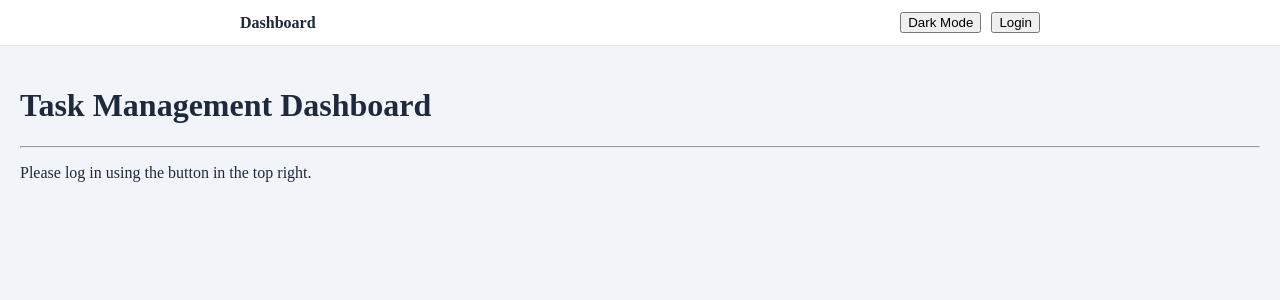
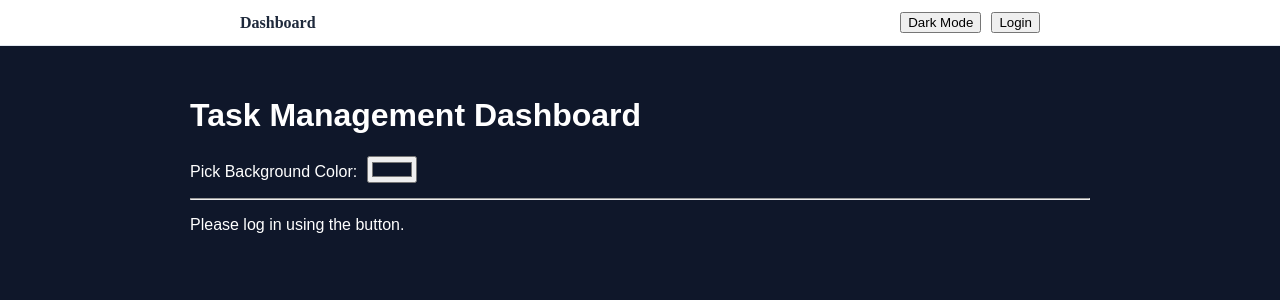
Before and after one commit to GititNick/task-managment-platform-group3, a React (Vite) app in the folder client/: page / in a window 1280 px wide. Shown: the top 300 px of the page. Built offline with nearby package versions, Linux system fonts and the light colour scheme.

Commit message:
Add UI improvements and color filter feature

```diff
--- a/client/src/pages/Dashboard.jsx
+++ b/client/src/pages/Dashboard.jsx
@@ -11,14 +11,19 @@ export default function Dashboard() {
   const [tasksLoading, setTasksLoading] = useState(false);
   const [error, setError] = useState("");
 
-  // Fetch user ID from database when user authenticates
+  // UI ADDITION: background color picker
+  const [bgColor, setBgColor] = useState("#0f172a");
+
+  // search + filter
+  const [searchTerm, setSearchTerm] = useState("");
+  const [filterType, setFilterType] = useState("none");
+
   useEffect(() => {
     if (isAuthenticated && user?.sub) {
       fetchUserId();
     }
   }, [isAuthenticated, user?.sub]);
 
-  // Fetch tasks when userId is available
   useEffect(() => {
     if (userId) {
       fetchUserTasks();
@@ -32,11 +37,9 @@ export default function Dashboard() {
         const data = await response.json();
         setUserId(data.user.id);
       } else {
-        console.error("User not found in database");
         setError("User not found. Please refresh the page.");
       }
     } catch (error) {
-      console.error("Error fetching user:", error);
       setError("Error loading user data");
     }
   };
@@ -47,7 +50,6 @@ export default function Dashboard() {
       const response = await fetch(`/api/tasks/user/${userId}`);
       if (response.ok) {
         const data = await response.json();
-        // Map database tasks to frontend format
         const formattedTasks = data.tasks.map(task => ({
           id: task.id,
           title: task.title,
@@ -59,14 +61,12 @@ export default function Dashboard() {
         setTasks(formattedTasks);
       }
     } catch (error) {
-      console.error("Error fetching tasks:", error);
       setError("Error loading tasks");
     } finally {
       setTasksLoading(false);
     }
   };
 
-  // ➕ Add task to database
   const handleAddTask = async () => {
     if (!newTask.trim()) return;
     if (!userId) {
@@ -77,9 +77,7 @@ export default function Dashboard() {
     try {
       const response = await fetch("/api/tasks", {
         method: "POST",
-        headers: {
-          "Content-Type": "application/json",
-        },
+        headers: { "Content-Type": "application/json" },
         body: JSON.stringify({
           user_id: userId,
           title: newTask,
@@ -92,7 +90,6 @@ export default function Dashboard() {
         const data = await response.json();
         const task = data.task;
 
-        // Add to local state
         setTasks([...tasks, {
           id: task.id,
           title: task.title,
@@ -100,6 +97,7 @@ export default function Dashboard() {
           assignedTo: "You",
           description: task.description
         }]);
+
         setNewTask("");
         setError("");
       } else {
@@ -107,12 +105,10 @@ export default function Dashboard() {
         setError(errorData.error || "Error creating task");
       }
     } catch (error) {
-      console.error("Error adding task:", error);
       setError("Error creating task");
     }
   };
 
-  // ❌ Delete task from database
   const handleDeleteTask = async (id) => {
     try {
       const response = await fetch(`/api/tasks/${id}`, {
@@ -121,71 +117,97 @@ export default function Dashboard() {
 
       if (response.ok) {
         setTasks(tasks.filter(task => task.id !== id));
-        setError("");
       } else {
         setError("Error deleting task");
       }
     } catch (error) {
-      console.error("Error deleting task:", error);
       setError("Error deleting task");
     }
   };
 
-  // 🔄 Update task status in database
   const handleStatusChange = async (id, newStatus) => {
     try {
       const response = await fetch(`/api/tasks/${id}`, {
         method: "PUT",
-        headers: {
-          "Content-Type": "application/json",
-        },
-        body: JSON.stringify({
-          status: newStatus
-        })
+        headers: { "Content-Type": "application/json" },
+        body: JSON.stringify({ status: newStatus })
       });
 
       if (response.ok) {
-        setTasks(prevTasks =>
-          prevTasks.map(task =>
+        setTasks(prev =>
+          prev.map(task =>
             task.id === id ? { ...task, status: newStatus } : task
           )
         );
-        setError("");
       } else {
         setError("Error updating task");
       }
     } catch (error) {
-      console.error("Error updating task:", error);
       setError("Error updating task");
     }
   };
 
-  // 👤 Assign user (for now, just update local state as backend doesn't have assignment field)
   const handleAssignChange = (id, userName) => {
-    setTasks(prevTasks =>
-      prevTasks.map(task =>
+    setTasks(prev =>
+      prev.map(task =>
         task.id === id ? { ...task, assignedTo: userName } : task
       )
     );
   };
 
+  // FILTER LOGIC
+  let filteredTasks = tasks.filter(task =>
+    task.title.toLowerCase().includes(searchTerm.toLowerCase())
+  );
+
+  if (filterType === "alphabetical") {
+    filteredTasks.sort((a, b) => a.title.localeCompare(b.title));
+  }
+
+  if (filterType === "status") {
+    const statusOrder = { pending: 1, Todo: 2, completed: 3 };
+    filteredTasks.sort(
+      (a, b) =>
+        (statusOrder[a.status] || 99) - (statusOrder[b.status] || 99)
+    );
+  }
+
   if (isLoading) return <div>Loading...</div>;
 
   return (
-    <div style={{ padding: "20px" }}>
+    <div
+      style={{
+        minHeight: "100vh",
+        padding: "30px",
+        background: bgColor,
+        color: "white",
+        fontFamily: "Arial, sans-serif"
+      }}
+    >
+      <div style={{ maxWidth: "900px", margin: "0 auto" }}>
         <h1>Task Management Dashboard</h1>
+
+        {/* 🎨 COLOR PICKER UI */}
+        <div style={{ marginBottom: "15px" }}>
+          <label style={{ marginRight: "10px" }}>
+            Pick Background Color:
+          </label>
+          <input
+            type="color"
+            value={bgColor}
+            onChange={(e) => setBgColor(e.target.value)}
+          />
+        </div>
 
         <hr />
 
         {error && (
-        <div style={{ color: "red", marginBottom: "10px", padding: "10px", backgroundColor: "#ffe0e0", borderRadius: "5px" }}>
+          <div style={{ color: "red", marginBottom: "10px" }}>
             {error}
           </div>
         )}
 
-      {!isAuthenticated && (
-        <p>Please log in using the button in the top right.</p>
-      )}
+        {!isAuthenticated && <p>Please log in using the button.</p>}
 
         {isAuthenticated && (
           <>
@@ -201,8 +223,28 @@ export default function Dashboard() {
                   handleAddTask={handleAddTask}
                 />
 
+                {/* SEARCH + FILTER UI */}
+                <div style={{ margin: "10px 0" }}>
+                  <input
+                    placeholder="Search tasks..."
+                    value={searchTerm}
+                    onChange={(e) => setSearchTerm(e.target.value)}
+                    style={{ marginRight: "10px", padding: "5px" }}
+                  />
+
+                  <select
+                    value={filterType}
+                    onChange={(e) => setFilterType(e.target.value)}
+                    style={{ padding: "5px" }}
+                  >
+                    <option value="none">No Filter</option>
+                    <option value="alphabetical">A-Z</option>
+                    <option value="status">Status</option>
+                  </select>
+                </div>
+
                 <TaskList
-                tasks={tasks}
+                  tasks={filteredTasks}
                   onDelete={handleDeleteTask}
                   onStatusChange={handleStatusChange}
                   onAssignChange={handleAssignChange}
@@ -212,5 +254,6 @@ export default function Dashboard() {
           </>
         )}
       </div>
+    </div>
   );
 }
```
Also changed, not shown: 1 other file (tests, documents, lock files or other folders). Lines whose indentation alone changed are shown as unchanged.
